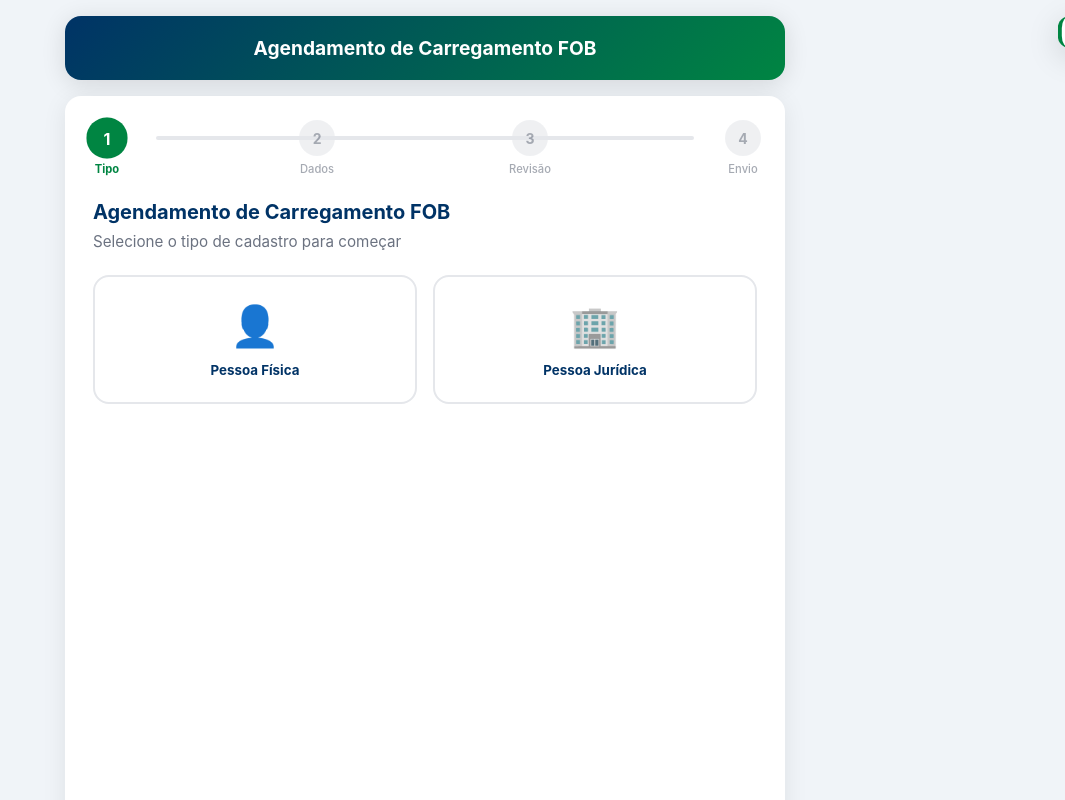
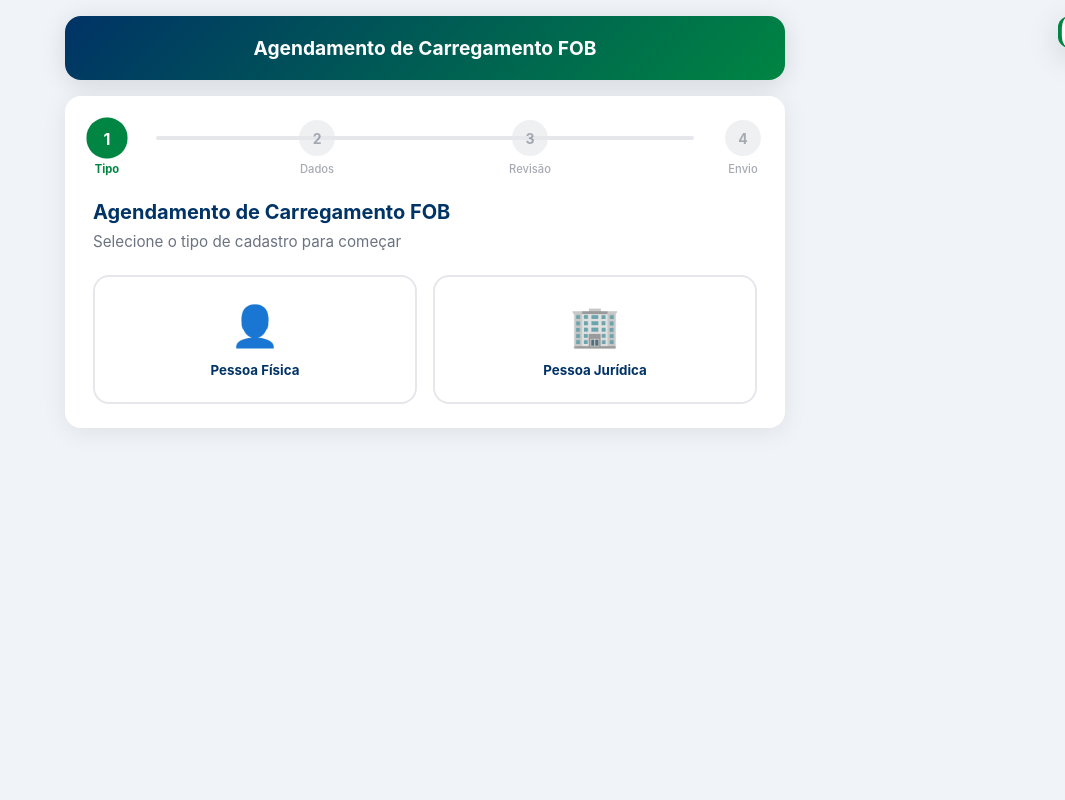
Before and after one commit to fobmultitecnica/AgendamentoFOB, a plain HTML site: page index.html in a window 1280 px wide. Shown: the top 800 px of the page, without its empty margins (215-1280 px from the left). Drawn offline with Linux system fonts and the light colour scheme.

Commit message:
Update steps-wrapper styles for better layout

```diff
--- a/index.html
+++ b/index.html
@@ -26,7 +26,7 @@
 .step-item.active .step-label{color:var(--verde);font-weight:700}
 .step-title{font-size:1.25rem;font-weight:700;color:var(--azul);margin-bottom:8px}
 .step-subtitle{font-size:.95rem;color:var(--texto-secundario);margin-bottom:24px}
-.steps-wrapper{display:flex;transition:transform .4s ease,height .4s ease;width:400%}
+.steps-wrapper{display:flex;align-items:flex-start;overflow:hidden;transition:transform .4s ease,height .4s ease;width:400%}
 .step-panel{width:25%;flex-shrink:0;padding:0 4px;opacity:0;transition:opacity .3s ease}
 .step-panel.active{opacity:1}
 .btn{display:inline-flex;align-items:center;justify-content:center;gap:8px;padding:14px 24px;border-radius:10px;font-weight:600;font-size:1rem;border:none;cursor:pointer;transition:all .2s ease;width:100%;font-family:inherit}
```
